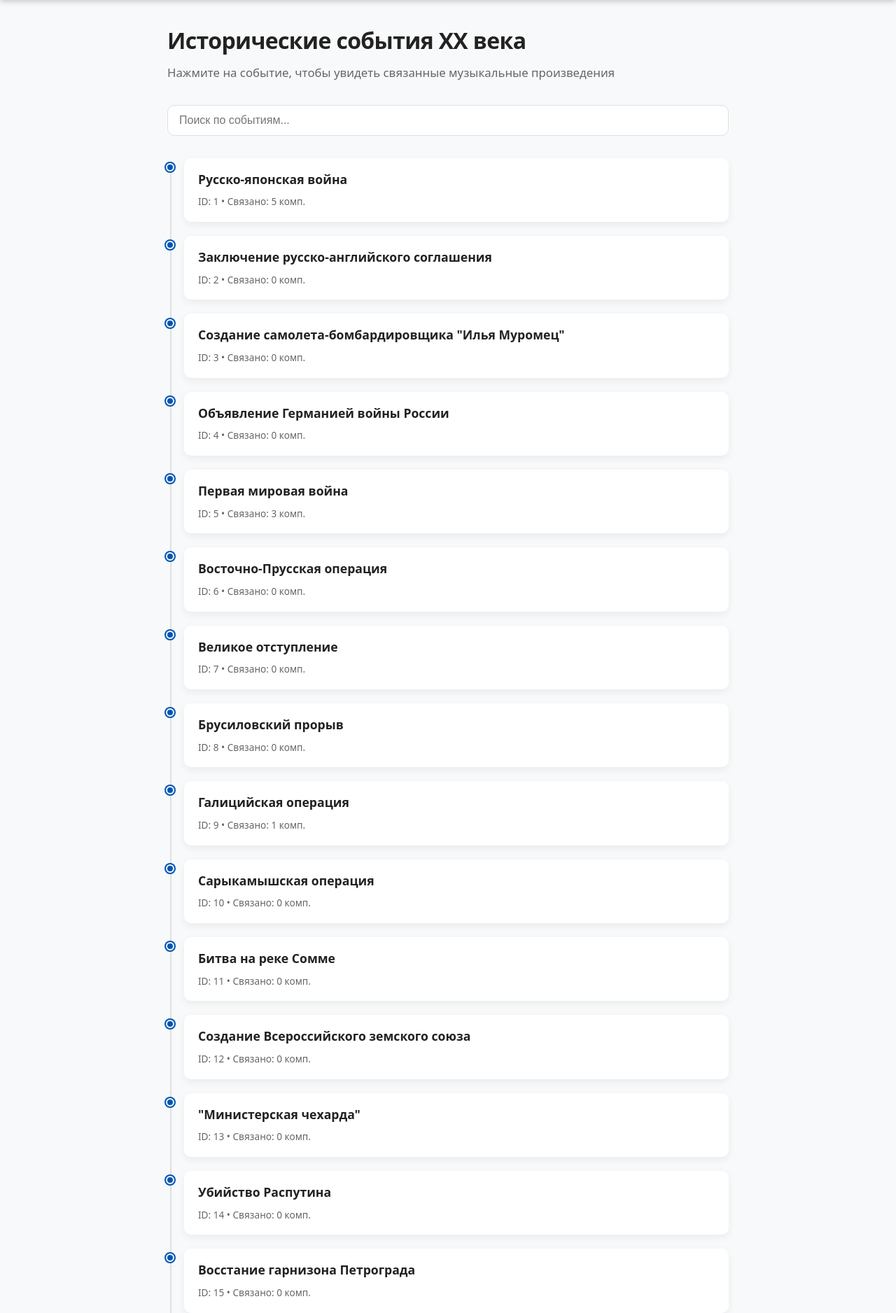
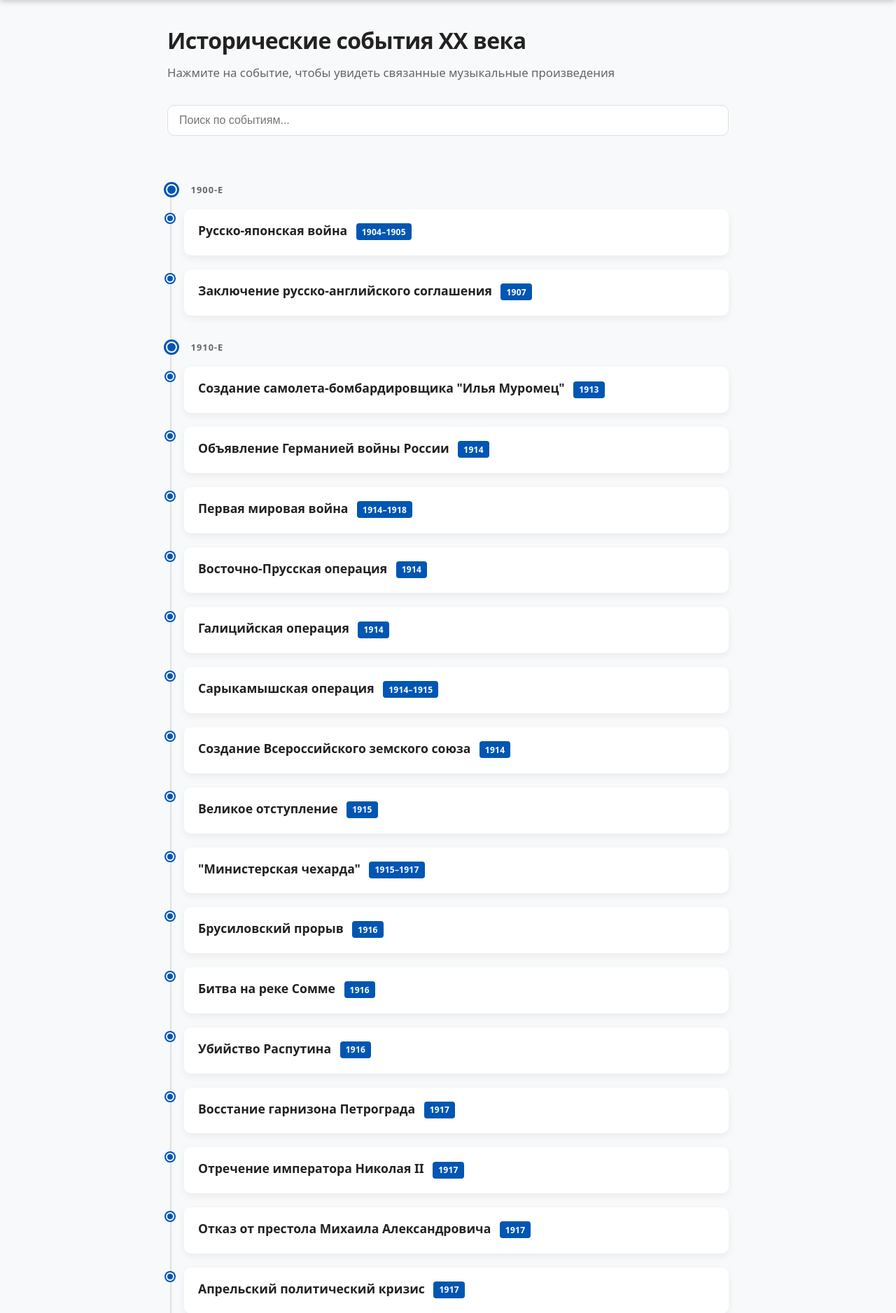
Before and after one commit to menneli/history-project, a FastAPI app: page / in a window 1280 px wide. Shown: the part 61-1937 px from the top of the page at 70% size. Run offline with FastAPI, Linux system fonts and the light colour scheme.

Commit message:
visual and ux improvements

```diff
--- a/app.py
+++ b/app.py
@@ -149,5 +149,5 @@ async def song_page(request: Request, composer_slug: str, song_slug: str, db: Se
 @app.get("/", response_class=HTMLResponse)
 async def timeline(request: Request, db: Session = Depends(get_db)):
     # Order by ID
-    events = db.query(Event).order_by(Event.id.asc()).all()
+    events = db.query(Event).order_by(Event.year_start.asc()).all()
     return templates.TemplateResponse(request, "timeline.html", {"events": events})
--- a/models/events.py
+++ b/models/events.py
@@ -11,3 +11,5 @@ class Event(Base):
     description = Column(String, nullable=False)
     excel_id = Column(String, index=True)
     songs = relationship("Song", secondary=song_event, back_populates="events")
+    year_start = Column(Integer, nullable=True)
+    year_end = Column(Integer, nullable=True)
--- a/static/style.css
+++ b/static/style.css
@@ -165,7 +132,46 @@ h1 { margin-bottom: 0.5rem; font-size: 2rem; letter-spacing: -0.02em; }
 .timeline-link:hover h3 { color: var(--primary); }
 .timeline-meta { font-size: 0.85rem; color: var(--text-muted); }
 
-/* Pages (Event / Song) */
+/* Year Badge */
+.year-badge {
+  display: inline-block;
+  padding: 0.15rem 0.5rem;
+  background: var(--primary);
+  color: white;
+  font-size: 0.75rem;
+  font-weight: 600;
+  border-radius: 4px;
+  margin-left: 0.5rem;
+  letter-spacing: 0.02em;
+  vertical-align: middle;
+}
+
+/* Decade Markers */
+.timeline-decade {
+  position: relative;
+  margin: 2rem 0 1rem;
+  padding-left: 0;
+}
+.timeline-decade .decade-label {
+  font-weight: 700;
+  font-size: 0.8rem;
+  color: var(--text-muted);
+  text-transform: uppercase;
+  letter-spacing: 0.08em;
+  background: var(--bg);
+  padding: 0 0.6rem;
+  display: inline-block;
+  position: relative;
+  z-index: 2;
+}
+.timeline-decade .timeline-dot {
+  width: 16px;
+  height: 16px;
+  top: 0.35rem;
+  box-shadow: 0 0 0 3px var(--primary);
+}
+
+/* Pages & Cards */
 .page-header { margin-bottom: 1.5rem; }
 .page-header h1 { margin-bottom: 0.25rem; }
 .page-header h2 { color: var(--text-muted); font-weight: 400; font-size: 1.2rem; }
--- a/templates/event.html
+++ b/templates/event.html
@@ -3,7 +3,7 @@
 {% block content %}
 <article class="event-page">
   <div class="page-header">
-    <h1>Событие #{{ event.id }}</h1>
+    <h1>{{ event.title }}</h1>
   </div>
 
   <div class="card">
@@ -16,7 +16,7 @@
     <ul class="song-list">
 {% for song in event.songs %}
   <li>
-    <a href="/song/{{ song.name | e }}" class="song-link">
+    <a href="/song/{{ song.name | e }}?from_event={{ event.id }}" class="song-link">
       <span class="song-title">{{ song.name }}</span>
       <span class="song-composer">
         {% if song.composer and song.composer|lower not in ['nan','none','','?','—','-'] %}
@@ -29,6 +29,7 @@
   </li>
 {% endfor %}
 </ul>
+</ul>
   </div>
   {% else %}
   <div class="card">
--- a/templates/timeline.html
+++ b/templates/timeline.html
@@ -7,13 +7,30 @@
 <input type="text" id="search" class="search-box" placeholder="Поиск по событиям...">
 
 <ul class="timeline" id="timeline">
+{% set decade_tracker = namespace(current=none) %}
 {% for e in events %}
+  {% set decade = (e.year_start // 10) * 10 if e.year_start else none %}
+
+  {% if decade and decade != decade_tracker.current %}
+    {% set decade_tracker.current = decade %}
+    <li class="timeline-decade">
+      <div class="timeline-dot"></div>
+      <div class="decade-label">{{ decade }}-е</div>
+    </li>
+  {% endif %}
+
   <li class="timeline-item" data-text="{{ (e.title | lower) + ' ' + (e.songs | map(attribute='name') | join(' ') | lower) }}">
     <div class="timeline-dot"></div>
     <div class="timeline-content">
       <a href="/event/{{ e.id }}" class="timeline-link">
-        <h3>{{ e.title or (e.description | truncate(55, False, '…')) }}</h3>
-        <span class="timeline-meta">ID: {{ e.id }} • Связано: {{ e.songs|length }} комп.</span>
+        <h3>
+          {{ e.title or (e.description | truncate(55, False, '…')) }}
+          {% if e.year_start %}
+            <span class="year-badge">
+              {{ e.year_start }}{% if e.year_end and e.year_end != e.year_start %}–{{ e.year_end }}{% endif %}
+            </span>
+          {% endif %}
+        </h3>
       </a>
     </div>
   </li>
@@ -23,9 +40,29 @@
 <script>
 document.getElementById('search').addEventListener('input', (e) => {
   const q = e.target.value.toLowerCase();
-  document.querySelectorAll('.timeline-item').forEach(item => {
+  const items = document.querySelectorAll('.timeline-item');
+
+  // 1. Filter events
+  items.forEach(item => {
     const text = item.getAttribute('data-text') || '';
     item.style.display = text.includes(q) ? 'list-item' : 'none';
+  });
+
+  // 2. Hide/show decades based on visible items
+  document.querySelectorAll('.timeline-decade').forEach(decade => {
+    let hasVisibleItem = false;
+    let sibling = decade.nextElementSibling;
+
+    // Check all items until the next decade or end of list
+    while (sibling && !sibling.classList.contains('timeline-decade')) {
+      if (sibling.classList.contains('timeline-item') && sibling.style.display !== 'none') {
+        hasVisibleItem = true;
+        break;
+      }
+      sibling = sibling.nextElementSibling;
+    }
+
+    decade.style.display = hasVisibleItem ? 'list-item' : 'none';
   });
 });
 </script>
```
Also changed, not shown: other parts of static/style.css (+36 -55 lines), main.py (+10 -7 lines), services/importer.py (+55 -18 lines), services/parser.py (+13 -8 lines), templates/song.html (+7 -0 lines), data/hs.db, 1 other file.
